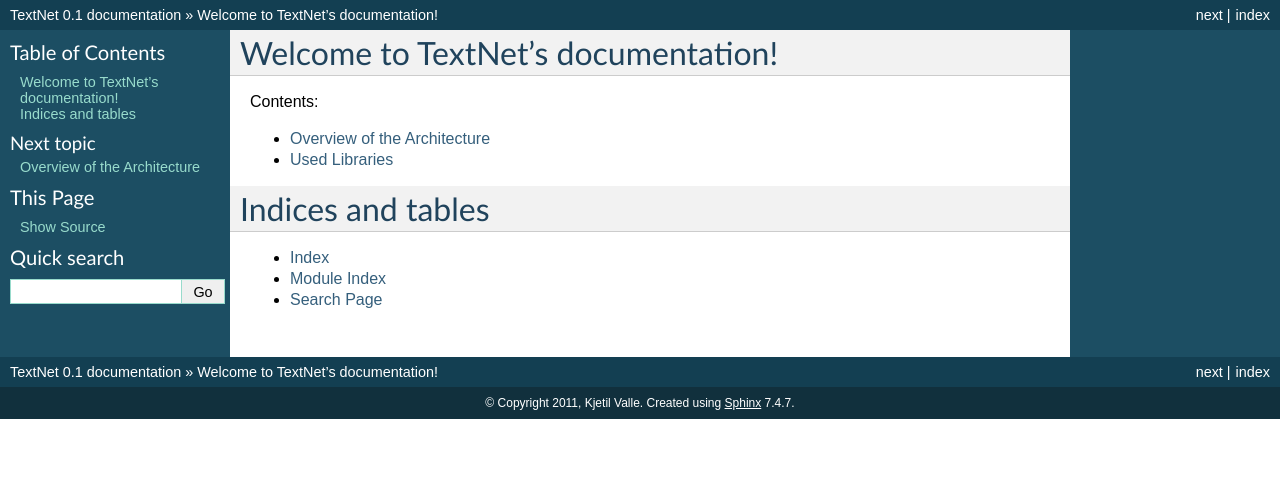
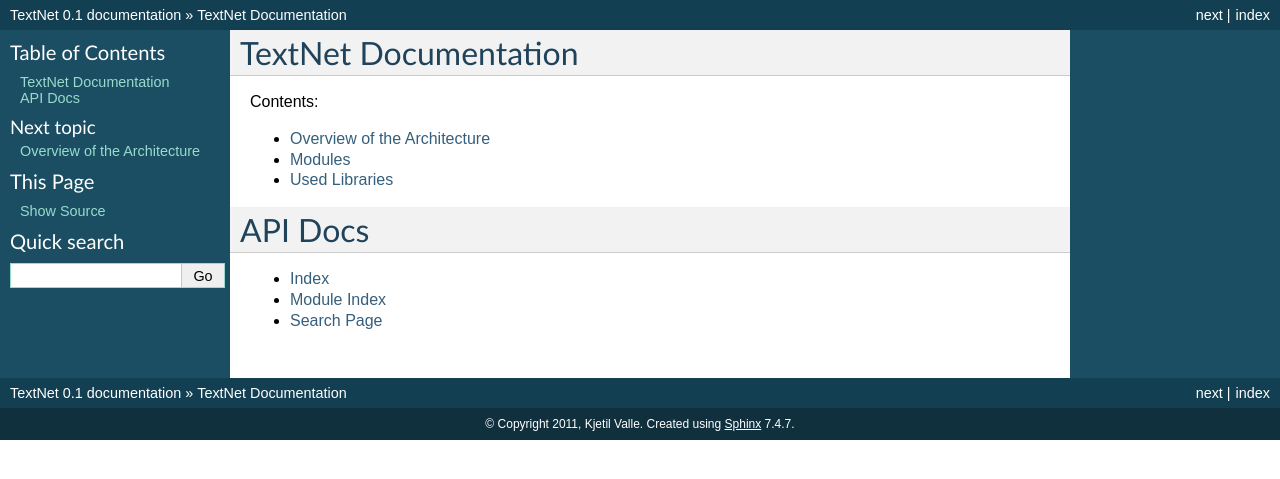
Before and after one commit to kvalle/TextNet, a Sphinx documentation site: the page built from docs/source/index.rst, in a window 1280 px wide. Shown: the top 479 px of the page. Built offline with Sphinx 7.4.7, drawn with Linux system fonts in a browser that asks for light colours.

```diff
--- a/docs/source/classify.rst
+++ b/docs/source/classify.rst
@@ -1,4 +1,4 @@
-Classify
+classify
 ========
 
 .. automodule:: classify
--- a/docs/source/data.rst
+++ b/docs/source/data.rst
@@ -1,4 +1,4 @@
-Data
+data
 ====
 
 .. automodule:: data
--- /dev/null
+++ b/docs/source/evaluation.rst
@@ -0,0 +1,5 @@
+evaluation
+==========
+
+.. automodule:: evaluation
+   :members:
--- /dev/null
+++ b/docs/source/freq_representation.rst
@@ -0,0 +1,5 @@
+freq_representation
+===================
+
+.. automodule:: freq_representation
+   :members:
--- /dev/null
+++ b/docs/source/graph.rst
@@ -0,0 +1,5 @@
+graph
+=====
+
+.. automodule:: graph
+   :members:
--- /dev/null
+++ b/docs/source/graph_representation.rst
@@ -0,0 +1,5 @@
+graph_representation
+====================
+
+.. automodule:: graph_representation
+   :members:
--- a/docs/source/index.rst
+++ b/docs/source/index.rst
@@ -1,10 +1,5 @@
-.. TextNet documentation master file, created by
-   sphinx-quickstart on Thu Apr  7 13:42:45 2011.
-   You can adapt this file completely to your liking, but it should at least
-   contain the root `toctree` directive.
-
-Welcome to TextNet's documentation!
-===================================
+TextNet Documentation
+=====================
 
 Contents:
 
@@ -12,10 +7,11 @@ Contents:
    :maxdepth: 1
 
    architecture
+   modules
    libraries
 
-Indices and tables
-==================
+API Docs
+========
 
 * :ref:`genindex`
 * :ref:`modindex`
--- /dev/null
+++ b/docs/source/plotter.rst
@@ -0,0 +1,5 @@
+plotter
+=======
+
+.. automodule:: plotter
+   :members:
--- /dev/null
+++ b/docs/source/preprocess.rst
@@ -0,0 +1,5 @@
+preprocess
+==========
+
+.. automodule:: preprocess
+   :members:
--- /dev/null
+++ b/docs/source/report_data.rst
@@ -0,0 +1,5 @@
+report_data
+===========
+
+.. automodule:: report_data
+   :members:
--- /dev/null
+++ b/docs/source/retrieval.rst
@@ -0,0 +1,5 @@
+retrieval
+=========
+
+.. automodule:: retrieval
+   :members:
--- /dev/null
+++ b/docs/source/stanford_parser.rst
@@ -0,0 +1,5 @@
+stanford_parser
+===============
+
+.. automodule:: stanford_parser
+   :members:
--- /dev/null
+++ b/docs/source/util.rst
@@ -0,0 +1,5 @@
+util
+====
+
+.. automodule:: util
+   :members:
```
Also changed, not shown: docs/source/modules.rst (added, +7 -0 lines).
